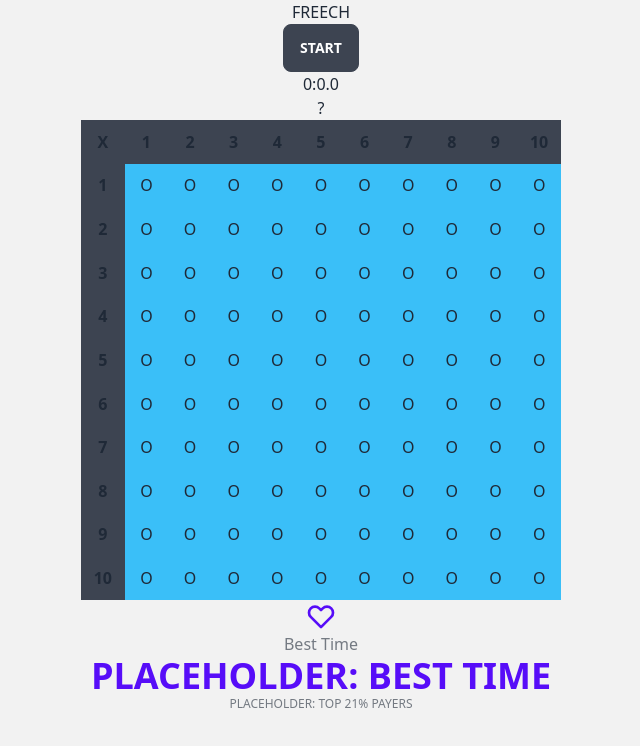
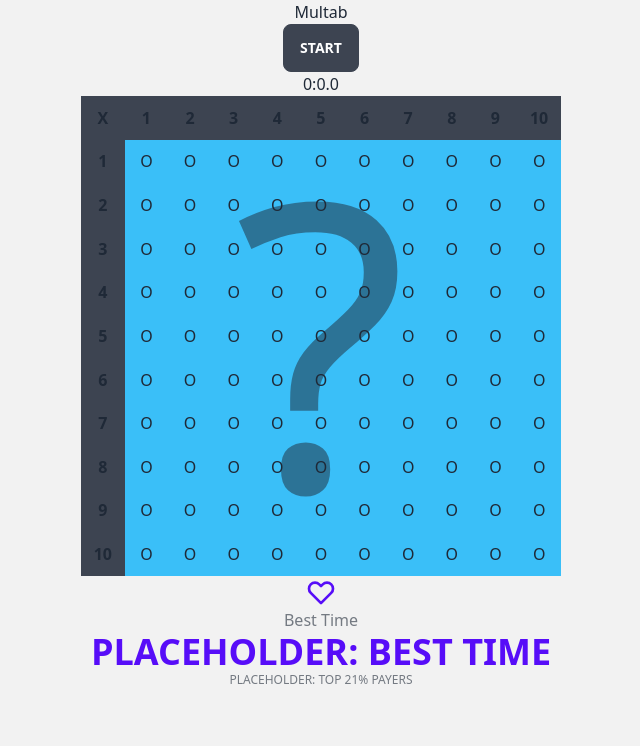
Before and after one commit to fyasla/multab, a SvelteKit app: page / in a window 1280 px wide. Shown: the top 746 px of the page, without its empty margins (319-959 px from the left). Built offline with nearby package versions, Linux system fonts and the light colour scheme.

Commit message:
new superposition

```diff
--- a/src/routes/+page.svelte
+++ b/src/routes/+page.svelte
@@ -7,12 +7,12 @@
 
 <slot >
     <div class="flex h-100vh v-100vw items-center bg-base-200 flex-col">
-        <h1 class="hero">FREECH</h1>
-        <div class="">
-            <Timer/>
+        <h1 class="hero">Multab</h1>
+        <Timer/>
+        <div class="relative">
             <GoalNumber/>
+            <Game />
         </div>
-        <Game />
         <BestTime/>
     </div>
 </slot>
--- a/src/routes/GoalNumber.svelte
+++ b/src/routes/GoalNumber.svelte
@@ -4,9 +4,9 @@
 
 
 {#if $currentIndex < $products.length && $currentIndex >= 0}
-    <div class="flex flex-1 justify-center align-center">{$products[$currentIndex]}</div>
+    <div class="flex justify-center items-center text-35vp absolute inset-0 opacity-50 pointer-events-none">{$products[$currentIndex]}</div>
 {:else if $currentIndex >= $products.length}
-    <div class="flex flex-1 justify-center align-center">You have reached the end of the list</div>
+    <div class="flex justify-center items-center text-35vp absolute inset-0 opacity-50 pointer-events-none">You have reached the end of the list</div>
 {:else}
-    <div class="flex flex-1 justify-center align-center">?</div>
+    <div class="flex justify-center items-center text-35vp absolute inset-0 opacity-50 pointer-events-none">?</div>
 {/if}
--- a/tailwind.config.cjs
+++ b/tailwind.config.cjs
@@ -3,6 +3,9 @@ module.exports = {
   content: ['./src/**/*.{html,js,svelte,ts}'],
   theme: {
     extend: {
+      fontSize: {
+        '35vp': 'min(35vw, 50vh)',
+      },
       width: {
         'table': 'min(60vh, 70vw)',
         '100vw': '100vw',
```
